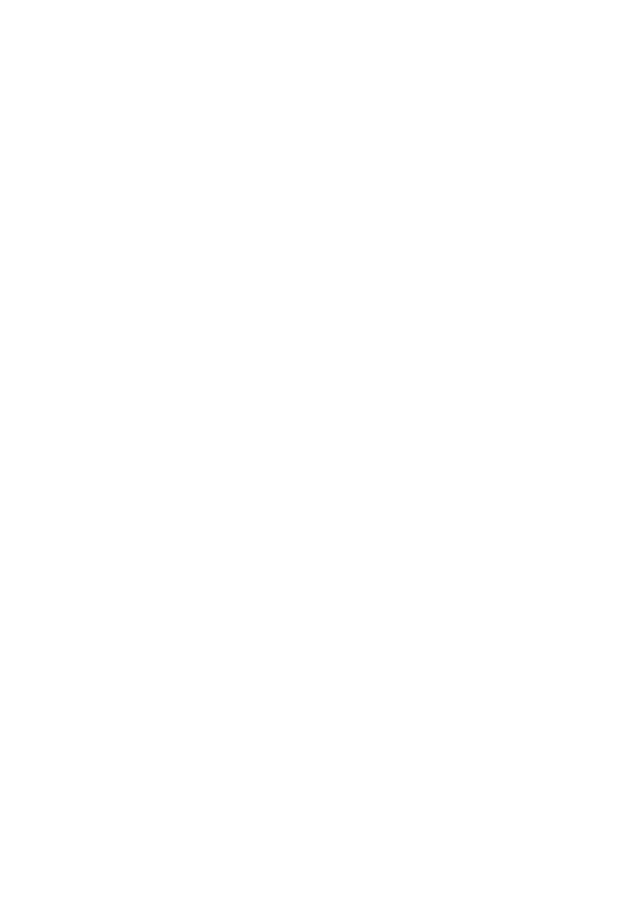
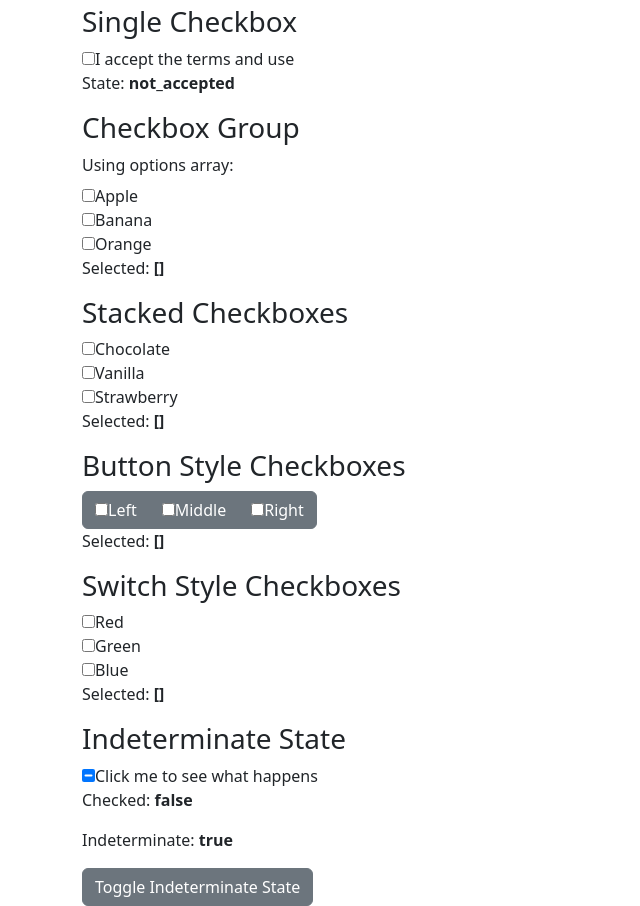
Before and after one commit to JavierDibo/boostrap-vue-proyecto, a Vue app: page /app/forms in a window 1280 px wide. Shown: the part 758-1664 px from the top of the page, without its empty margins (0-640 px from the left). Before the commit the page ends 800 px from the top, so only its background shows below. Built offline with nearby package versions, Linux system fonts and the light colour scheme.

Commit message:
Form Checkbox

```diff
--- /dev/null
+++ b/src/components/FormCheckboxDemo.vue
@@ -0,0 +1,66 @@
+<!-- FormDemo.vue -->
+<template>
+  <div>
+    <h2>Checkbox Examples</h2>
+
+    <h3>Single Checkbox</h3>
+    <b-form-checkbox v-model="singleCheckbox" value="accepted" unchecked-value="not_accepted">
+      I accept the terms and use
+    </b-form-checkbox>
+    <p>State: <strong>{{ singleCheckbox }}</strong></p>
+
+    <h3>Checkbox Group</h3>
+    <b-form-group label="Using options array:">
+      <b-form-checkbox-group v-model="selectedFruits" :options="fruitOptions" name="fruits"></b-form-checkbox-group>
+    </b-form-group>
+    <p>Selected: <strong>{{ selectedFruits }}</strong></p>
+
+    <h3>Stacked Checkboxes</h3>
+    <b-form-checkbox-group v-model="selectedFlavors" :options="flavorOptions" name="flavors" stacked></b-form-checkbox-group>
+    <p>Selected: <strong>{{ selectedFlavors }}</strong></p>
+
+    <h3>Button Style Checkboxes</h3>
+    <b-form-checkbox-group v-model="selectedButtons" :options="buttonOptions" name="buttons" buttons></b-form-checkbox-group>
+    <p>Selected: <strong>{{ selectedButtons }}</strong></p>
+
+    <h3>Switch Style Checkboxes</h3>
+    <b-form-checkbox-group v-model="selectedSwitches" :options="switchOptions" name="switches" switches></b-form-checkbox-group>
+    <p>Selected: <strong>{{ selectedSwitches }}</strong></p>
+
+    <h3>Indeterminate State</h3>
+    <b-form-checkbox v-model="indeterminateCheckbox" :indeterminate.sync="isIndeterminate">
+      Click me to see what happens
+    </b-form-checkbox>
+    <p>Checked: <strong>{{ indeterminateCheckbox }}</strong></p>
+    <p>Indeterminate: <strong>{{ isIndeterminate }}</strong></p>
+    <b-button @click="isIndeterminate = !isIndeterminate">Toggle Indeterminate State</b-button>
+  </div>
+</template>
+
+<script>
+export default {
+  data() {
+    return {
+      singleCheckbox: 'not_accepted',
+      selectedFruits: [],
+      fruitOptions: ['Apple', 'Banana', 'Orange'],
+      selectedFlavors: [],
+      flavorOptions: [
+        { text: 'Chocolate', value: 'chocolate' },
+        { text: 'Vanilla', value: 'vanilla' },
+        { text: 'Strawberry', value: 'strawberry' }
+      ],
+      selectedButtons: [],
+      buttonOptions: [
+        { text: 'Left', value: 'left' },
+        { text: 'Middle', value: 'middle' },
+        { text: 'Right', value: 'right' }
+      ],
+      selectedSwitches: [],
+      switchOptions: ['Red', 'Green', 'Blue'],
+      indeterminateCheckbox: false,
+      isIndeterminate: true
+    };
+  }
+};
+</script>
--- a/src/views/FormsView.vue
+++ b/src/views/FormsView.vue
@@ -4,6 +4,7 @@
     <div>
       <h1 class="mb-4">Forms Components</h1>
       <FormDemo />
+      <FormCheckboxDemo />
     </div>
   </b-container>
 </template>
@@ -12,8 +13,10 @@
 
 
 import FormDemo from "@/components/FormDemo.vue";
+import FormCheckboxDemo from "@/components/FormCheckboxDemo.vue";
 export default {
   components: {
+    FormCheckboxDemo,
     FormDemo,
   },
 };
```
